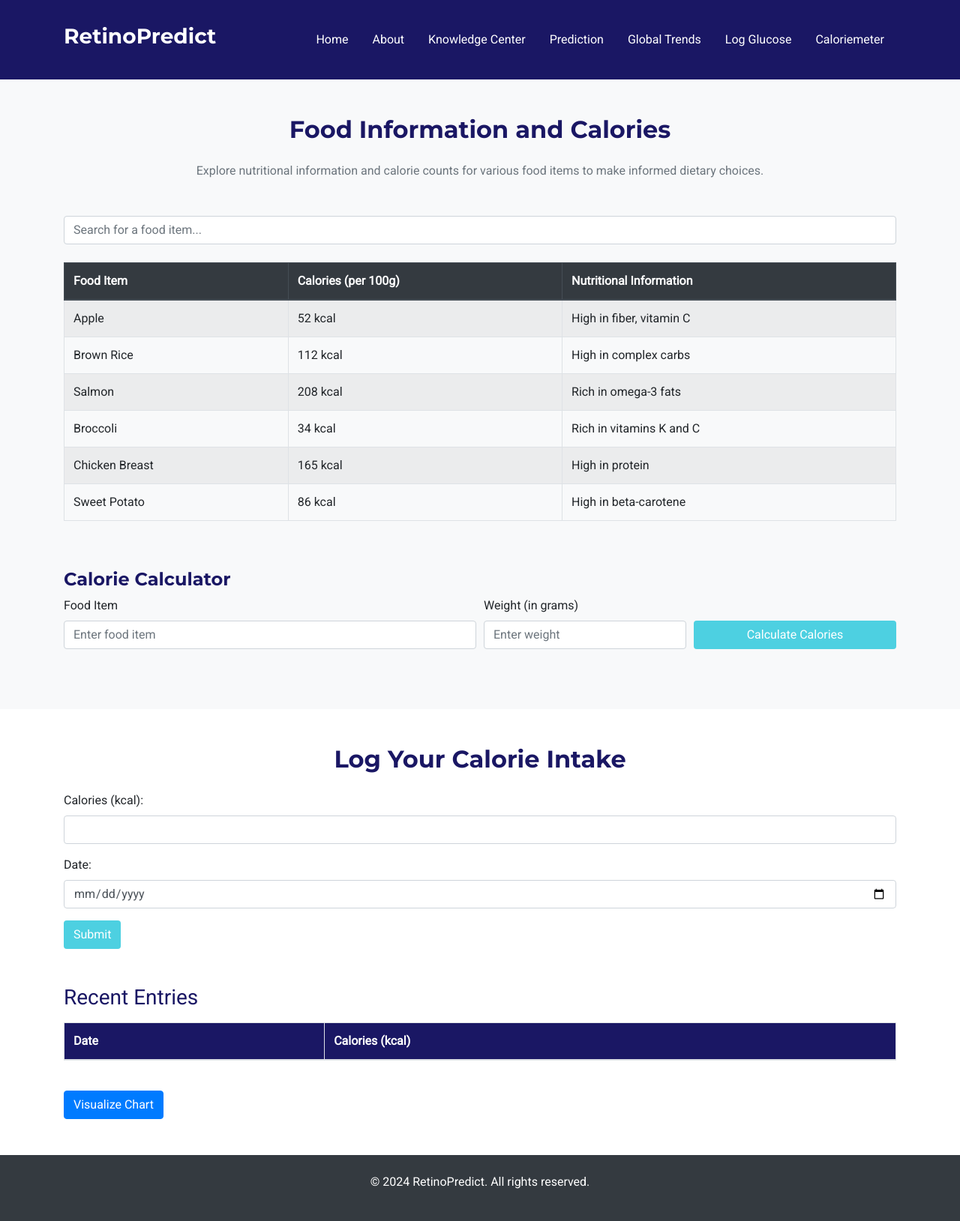
After one commit to ManrajSinghGill/Retino_predict, a Python web app: template templates/food_calories.html in a window 1280 px wide. The commit adds this page. Shown: the whole page at 75% size. Run offline with Jinja, Linux system fonts and the light colour scheme; the template is opened without the code that fills it, so the values that code supplies are empty; some libraries are stand-ins or nearby versions.

Commit message:
updated frontend with added charts

```diff
--- /dev/null
+++ b/templates/food_calories.html
@@ -0,0 +1,274 @@
+<!DOCTYPE html>
+<html lang="en">
+
+<head>
+    <meta charset="UTF-8">
+    <meta name="viewport" content="width=device-width, initial-scale=1.0">
+    <title>Food Information and Calorie Logging</title>
+
+    <!-- Google Fonts -->
+    <link href="https://fonts.googleapis.com/css2?family=Montserrat:wght@700&family=Roboto:wght@400&display=swap"
+        rel="stylesheet">
+
+    <!-- Bootstrap CDN -->
+    <link href="https://stackpath.bootstrapcdn.com/bootstrap/4.5.2/css/bootstrap.min.css" rel="stylesheet">
+
+    <!-- Chart.js CDN -->
+    <script src="https://cdn.jsdelivr.net/npm/chart.js"></script>
+
+    <!-- Custom CSS -->
+    <link rel="stylesheet" href="../static/style.css">
+</head>
+
+<body class="d-flex flex-column min-vh-100">
+    <!-- Header -->
+    <header class="bg-purple text-white py-3">
+        <!-- Include Navbar -->
+        <div id="navbar"></div>
+        <script>
+            fetch("navbar.html")
+                .then(response => response.text())
+                .then(data => document.getElementById("navbar").innerHTML = data);
+        </script>
+    </header>
+
+    <!-- Food Information Section -->
+    <section id="food-info" class="py-5 bg-light">
+        <div class="container">
+            <h2 class="text-center text-purple mb-4">Food Information and Calories</h2>
+            <p class="text-center text-muted mb-5">Explore nutritional information and calorie counts for various food
+                items to make informed dietary choices.</p>
+
+            <!-- Search Bar -->
+            <div class="mb-4">
+                <input type="text" id="searchBar" class="form-control" placeholder="Search for a food item...">
+            </div>
+
+            <!-- Food Table -->
+            <div class="table-responsive">
+                <table id="foodTable" class="table table-striped table-bordered">
+                    <thead class="thead-dark">
+                        <tr>
+                            <th>Food Item</th>
+                            <th>Calories (per 100g)</th>
+                            <th>Nutritional Information</th>
+                        </tr>
+                    </thead>
+                    <tbody>
+                        <tr>
+                            <td>Apple</td>
+                            <td>52 kcal</td>
+                            <td>High in fiber, vitamin C</td>
+                        </tr>
+                        <tr>
+                            <td>Brown Rice</td>
+                            <td>112 kcal</td>
+                            <td>High in complex carbs</td>
+                        </tr>
+                        <tr>
+                            <td>Salmon</td>
+                            <td>208 kcal</td>
+                            <td>Rich in omega-3 fats</td>
+                        </tr>
+                        <tr>
+                            <td>Broccoli</td>
+                            <td>34 kcal</td>
+                            <td>Rich in vitamins K and C</td>
+                        </tr>
+                        <tr>
+                            <td>Chicken Breast</td>
+                            <td>165 kcal</td>
+                            <td>High in protein</td>
+                        </tr>
+                        <tr>
+                            <td>Sweet Potato</td>
+                            <td>86 kcal</td>
+                            <td>High in beta-carotene</td>
+                        </tr>
+                    </tbody>
+                </table>
+            </div>
+
+            <!-- Calorie Calculator -->
+            <div class="mt-5">
+                <h4 class="text-purple">Calorie Calculator</h4>
+                <div class="form-row">
+                    <div class="form-group col-md-6">
+                        <label for="foodInput">Food Item</label>
+                        <input type="text" id="foodInput" class="form-control" placeholder="Enter food item">
+                    </div>
+                    <div class="form-group col-md-3">
+                        <label for="weightInput">Weight (in grams)</label>
+                        <input type="number" id="weightInput" class="form-control" placeholder="Enter weight">
+                    </div>
+                    <div class="form-group col-md-3 d-flex align-items-end">
+                        <button id="calculateBtn" class="btn btn-cyan btn-block">Calculate Calories</button>
+                    </div>
+                </div>
+                <p id="calorieOutput" class="mt-3 text-muted"></p>
+            </div>
+        </div>
+    </section>
+
+    <!-- Calorie Logging Section -->
+    <main class="container py-5 flex-grow-1">
+        <h2 class="text-purple text-center mb-4">Log Your Calorie Intake</h2>
+
+        <!-- Form for logging calories -->
+        <form id="calorieForm" class="mb-5">
+            <div class="form-group">
+                <label for="calories">Calories (kcal):</label>
+                <input type="number" id="calories" name="calories" class="form-control" required>
+            </div>
+            <div class="form-group">
+                <label for="date">Date:</label>
+                <input type="date" id="date" name="date" class="form-control" required>
+            </div>
+            <button type="submit" class="btn btn-cyan">Submit</button>
+        </form>
+
+        <!-- Recent Entries Table -->
+        <h3 class="text-purple">Recent Entries</h3>
+        <table class="table table-bordered mt-3">
+            <thead>
+                <tr class="bg-purple text-white">
+                    <th>Date</th>
+                    <th>Calories (kcal)</th>
+                </tr>
+            </thead>
+            <tbody id="calorieTable">
+                <!-- Dynamic Entries Will Be Added Here -->
+            </tbody>
+        </table>
+
+        <!-- Visualize Button -->
+        <button id="visualizeBtn" class="btn btn-primary mt-4" onclick="visualizeData()">Visualize Chart</button>
+
+        <!-- Canvas for Chart (Initially hidden) -->
+        <canvas id="glucoseChart" width="400" height="200" style="display: none;"></canvas>
+    </main>
+
+    <!-- Footer -->
+    <footer class="bg-dark text-white text-center py-4 mt-auto">
+        <p>&copy; 2024 RetinoPredict. All rights reserved.</p>
+    </footer>
+
+    <!-- Scripts -->
+    <script>
+        // Search Functionality for food items
+        document.getElementById('searchBar').addEventListener('keyup', function () {
+            const searchValue = this.value.toLowerCase();
+            const rows = document.querySelectorAll('#foodTable tbody tr');
+            rows.forEach(row => {
+                const text = row.textContent.toLowerCase();
+                row.style.display = text.includes(searchValue) ? '' : 'none';
+            });
+        });
+
+        // Calorie Calculator Functionality
+        document.getElementById('calculateBtn').addEventListener('click', function () {
+            const foodInput = document.getElementById('foodInput').value.toLowerCase();
+            const weightInput = document.getElementById('weightInput').value;
+
+            const calorieData = {
+                apple: 52,
+                'brown rice': 112,
+                salmon: 208,
+                broccoli: 34,
+                'chicken breast': 165,
+                'sweet potato': 86
+            };
+
+            if (calorieData[foodInput] && weightInput) {
+                const calories = (calorieData[foodInput] * weightInput) / 100;
+                document.getElementById('calorieOutput').textContent = `Estimated Calories: ${calories.toFixed(2)} kcal`;
+            } else {
+                document.getElementById('calorieOutput').textContent = 'Please enter a valid food item and weight.';
+            }
+        });
+
+        // Load previous calorie entries from localStorage
+        function loadEntries() {
+            const entries = JSON.parse(localStorage.getItem('calorieEntries')) || [];
+            const tableBody = document.getElementById('calorieTable');
+            tableBody.innerHTML = ''; // Clear table before adding new entries
+
+            entries.forEach(entry => {
+                const row = document.createElement('tr');
+                row.innerHTML = `
+                    <td>${entry.date}</td>
+                    <td>${entry.calories}</td>
+                `;
+                tableBody.appendChild(row);
+            });
+        }
+
+        // Handle form submission for logging calories
+        document.getElementById('calorieForm').addEventListener('submit', function (event) {
+            event.preventDefault();
+
+            const calories = document.getElementById('calories').value;
+            const date = document.getElementById('date').value;
+
+            if (calories && date) {
+                const newEntry = { calories, date };
+
+                // Get existing entries from localStorage or create a new array
+                const entries = JSON.parse(localStorage.getItem('calorieEntries')) || [];
+                entries.push(newEntry);
+
+                // Save updated entries to localStorage
+                localStorage.setItem('calorieEntries', JSON.stringify(entries));
+
+                // Reload the entries to update the table
+                loadEntries();
+
+                // Clear the form
+                document.getElementById('calorieForm').reset();
+            }
+        });
+
+        // Visualize button functionality to create a chart
+        function visualizeData() {
+            const entries = JSON.parse(localStorage.getItem('calorieEntries')) || [];
+            const labels = entries.map(entry => entry.date);
+            const data = entries.map(entry => entry.calories);
+
+            // Create a chart using Chart.js
+            const ctx = document.getElementById('glucoseChart').getContext('2d');
+            new Chart(ctx, {
+                type: 'line',
+                data: {
+                    labels: labels,
+                    datasets: [{
+                        label: 'Calories Intake (kcal)',
+                        data: data,
+                        borderColor: 'rgba(75, 192, 192, 1)',
+                        borderWidth: 1,
+                        fill: false
+                    }]
+                },
+                options: {
+                    responsive: true,
+                    scales: {
+                        x: {
+                            title: { display: true, text: 'Date' }
+                        },
+                        y: {
+                            title: { display: true, text: 'Calories (kcal)' },
+                            beginAtZero: true
+                        }
+                    }
+                }
+            });
+
+            // Show the chart
+            document.getElementById('glucoseChart').style.display = 'block';
+        }
+
+        // Initial load of entries when the page loads
+        loadEntries();
+    </script>
+</body>
+
+</html>
--- a/templates/navbar.html
+++ b/templates/navbar.html
@@ -8,9 +8,10 @@
                 <li class="nav-item"><a href="index.html#knowledge-center" class="nav-link text-white">Knowledge
                         Center</a></li>
                 <li class="nav-item"><a href="index.html#predict" class="nav-link text-white">Prediction</a></li>
+                <li class="nav-item"><a href="facts.html" class="nav-link text-white">Global Trends</a></li>
                 <li class="nav-item"><a href="glucose.html" class="nav-link text-white">Log Glucose</a></li>
-                <li class="nav-item"><a href="calories.html" class="nav-link text-white">Log Calories</a></li>
-                <li class="nav-item"><a href="dashboard.html" class="nav-link text-white">Dashboard</a></li>
+                <li class="nav-item"><a href="food_calories.html" class="nav-link text-white">Caloriemeter</a></li>
+
             </ul>
         </nav>
     </div>
```
Also changed, not shown: templates/facts.html (added, +178 -0 lines), templates/glucose.html (+139 -0 lines).
